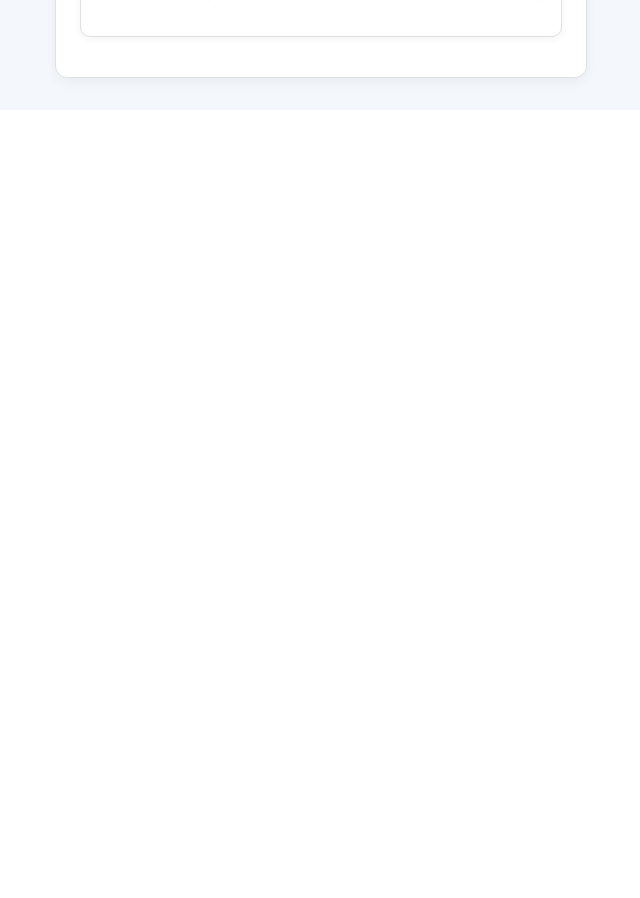
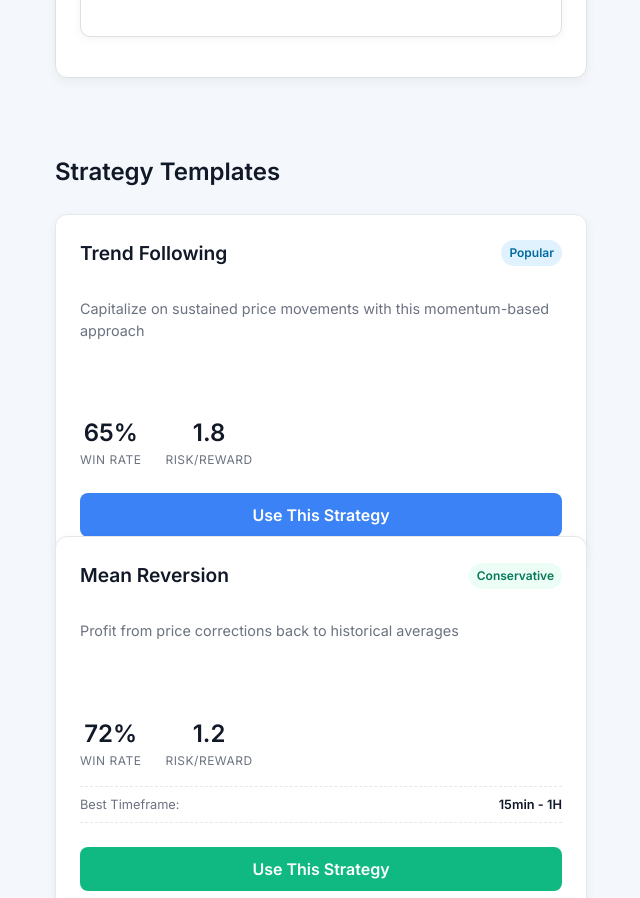
Before and after one commit to sudhanshu2070/last-trade, a React (Vite) app: page / in a window 1280 px wide. Shown: the part 960-1858 px from the top of the page, without its empty margins (217-857 px from the left). Before the commit the page ends 1070 px from the top, so only its background shows below. Built offline with nearby package versions, Linux system fonts and the light colour scheme.

Commit message:
Strategy template 0.1

```diff
--- a/src/components/Dashboard/Dashboard.module.css
+++ b/src/components/Dashboard/Dashboard.module.css
@@ -65,6 +65,24 @@
 .dashboardSection:hover {
   box-shadow: 0 6px 16px rgba(0, 0, 0, 0.1);
   transform: translateY(-2px);
+}
+
+/*Strategy Section*/
+.strategySection {
+  margin-top: 2rem;
+}
+
+.sectionTitle {
+  font-size: 1.5rem;
+  font-weight: 600;
+  color: #111827;
+  margin-bottom: 1.5rem;
+}
+
+.strategyGrid {
+  display: grid;
+  grid-template-columns: repeat(auto-fill, minmax(280px, 1fr));
+  gap: 1.5rem;
 }
 
 /* Activity Section Specific Styles */
--- a/src/components/Dashboard/Dashboard.tsx
+++ b/src/components/Dashboard/Dashboard.tsx
@@ -5,6 +5,8 @@ import TradeButtons from '../TradeButtons/TradeButtons';
 import MarketSection from '../MarketSection/MarketSection';
 import RecentActivity from '../RecentActivity/RecentStrategyActivity';
 import styles from './Dashboard.module.css';
+import TrendFollowingStrategy from '../StrategyTemplate/TrendFollowingStrategy/TrendFollowingStrategy';
+import MeanReversionStrategy from '../StrategyTemplate/MeanReversionStrategy/MeanReversionStrategy';
 
 const Dashboard: React.FC = () => {
   return (
@@ -36,6 +38,14 @@ const Dashboard: React.FC = () => {
             <RecentActivity />
           </section>
         </div>
+
+        <div className={styles.strategySection}>
+          <h2 className={styles.sectionTitle}>Strategy Templates</h2>
+          <div className={styles.strategyGrid}>
+            <TrendFollowingStrategy />
+            <MeanReversionStrategy />
+          </div>
+        </div>
       </div>
     </div>
   );
--- /dev/null
+++ b/src/components/StrategyTemplate/MeanReversionStrategy/MeanReversionStrategy.module.css
@@ -0,0 +1,107 @@
+.strategyCard {
+    background: white;
+    border-radius: 12px;
+    padding: 1.5rem;
+    box-shadow: 0 4px 12px rgba(0, 0, 0, 0.05);
+    border: 1px solid #e5e7eb;
+    transition: all 0.3s ease;
+    height: 100%;
+    display: flex;
+    flex-direction: column;
+  }
+
+  .strategyCard:hover {
+    transform: translateY(-4px);
+    box-shadow: 0 8px 16px rgba(0, 0, 0, 0.1);
+  }
+
+  .header {
+    display: flex;
+    justify-content: space-between;
+    align-items: center;
+    margin-bottom: 1rem;
+  }
+
+  .title {
+    font-size: 1.2rem;
+    font-weight: 600;
+    color: #111827;
+    margin: 0;
+  }
+
+  .badge {
+    background: #ecfdf5;
+    color: #047857;
+    padding: 0.25rem 0.5rem;
+    border-radius: 20px;
+    font-size: 0.75rem;
+    font-weight: 600;
+  }
+
+  .description {
+    color: #6b7280;
+    font-size: 0.9rem;
+    margin-bottom: 1.5rem;
+    flex-grow: 1;
+  }
+
+  .stats {
+    display: flex;
+    gap: 1.5rem;
+    margin-bottom: 1rem;
+  }
+
+  .statItem {
+    display: flex;
+    flex-direction: column;
+    align-items: center;
+  }
+
+  .statValue {
+    font-size: 1.5rem;
+    font-weight: 700;
+    color: #111827;
+  }
+
+  .statLabel {
+    font-size: 0.75rem;
+    color: #6b7280;
+    text-transform: uppercase;
+    letter-spacing: 0.5px;
+  }
+
+  .timeframe {
+    display: flex;
+    justify-content: space-between;
+    margin-bottom: 1.5rem;
+    padding: 0.5rem 0;
+    border-top: 1px dashed #e5e7eb;
+    border-bottom: 1px dashed #e5e7eb;
+  }
+
+  .timeframeLabel {
+    font-size: 0.8rem;
+    color: #6b7280;
+  }
+
+  .timeframeValue {
+    font-size: 0.8rem;
+    font-weight: 600;
+    color: #111827;
+  }
+
+  .useStrategyButton {
+    background: #10b981;
+    color: white;
+    border: none;
+    padding: 0.75rem 1rem;
+    border-radius: 8px;
+    font-weight: 600;
+    width: 100%;
+    cursor: pointer;
+    transition: all 0.2s ease;
+  }
+
+  .useStrategyButton:hover {
+    background: #059669;
+  }
--- /dev/null
+++ b/src/components/StrategyTemplate/MeanReversionStrategy/MeanReversionStrategy.tsx
@@ -0,0 +1,34 @@
+import styles from './MeanReversionStrategy.module.css';
+
+const MeanReversionStrategy = () => {
+  return (
+    <div className={styles.strategyCard}>
+      <div className={styles.header}>
+        <h3 className={styles.title}>Mean Reversion</h3>
+        <span className={styles.badge}>Conservative</span>
+      </div>
+      <p className={styles.description}>
+        Profit from price corrections back to historical averages
+      </p>
+      <div className={styles.stats}>
+        <div className={styles.statItem}>
+          <span className={styles.statValue}>72%</span>
+          <span className={styles.statLabel}>Win Rate</span>
+        </div>
+        <div className={styles.statItem}>
+          <span className={styles.statValue}>1.2</span>
+          <span className={styles.statLabel}>Risk/Reward</span>
+        </div>
+      </div>
+      <div className={styles.timeframe}>
+        <span className={styles.timeframeLabel}>Best Timeframe:</span>
+        <span className={styles.timeframeValue}>15min - 1H</span>
+      </div>
+      <button className={styles.useStrategyButton}>
+        Use This Strategy
+      </button>
+    </div>
+  );
+};
+
+export default MeanReversionStrategy;
--- /dev/null
+++ b/src/components/StrategyTemplate/TrendFollowingStrategy/TrendFollowingStrategy.module.css
@@ -0,0 +1,87 @@
+.strategyCard {
+    background: white;
+    border-radius: 12px;
+    padding: 1.5rem;
+    box-shadow: 0 4px 12px rgba(0, 0, 0, 0.05);
+    border: 1px solid #e5e7eb;
+    transition: all 0.3s ease;
+    height: 100%;
+    display: flex;
+    flex-direction: column;
+  }
+
+  .strategyCard:hover {
+    transform: translateY(-4px);
+    box-shadow: 0 8px 16px rgba(0, 0, 0, 0.1);
+  }
+
+  .header {
+    display: flex;
+    justify-content: space-between;
+    align-items: center;
+    margin-bottom: 1rem;
+  }
+
+  .title {
+    font-size: 1.2rem;
+    font-weight: 600;
+    color: #111827;
+    margin: 0;
+  }
+
+  .badge {
+    background: #e0f2fe;
+    color: #0369a1;
+    padding: 0.25rem 0.5rem;
+    border-radius: 20px;
+    font-size: 0.75rem;
+    font-weight: 600;
+  }
+
+  .description {
+    color: #6b7280;
+    font-size: 0.9rem;
+    margin-bottom: 1.5rem;
+    flex-grow: 1;
+  }
+
+  .stats {
+    display: flex;
+    gap: 1.5rem;
+    margin-bottom: 1.5rem;
+  }
+
+  .statItem {
+    display: flex;
+    flex-direction: column;
+    align-items: center;
+  }
+
+  .statValue {
+    font-size: 1.5rem;
+    font-weight: 700;
+    color: #111827;
+  }
+
+  .statLabel {
+    font-size: 0.75rem;
+    color: #6b7280;
+    text-transform: uppercase;
+    letter-spacing: 0.5px;
+  }
+
+  .useStrategyButton {
+    background: #3b82f6;
+    color: white;
+    border: none;
+    padding: 0.75rem 1rem;
+    border-radius: 8px;
+    font-weight: 600;
+    width: 100%;
+    cursor: pointer;
+    transition: all 0.2s ease;
+  }
+
+  .useStrategyButton:hover {
+    background: #2563eb;
+  }
--- /dev/null
+++ b/src/components/StrategyTemplate/TrendFollowingStrategy/TrendFollowingStrategy.tsx
@@ -0,0 +1,30 @@
+import styles from './TrendFollowingStrategy.module.css';
+
+const TrendFollowingStrategy = () => {
+  return (
+    <div className={styles.strategyCard}>
+      <div className={styles.header}>
+        <h3 className={styles.title}>Trend Following</h3>
+        <span className={styles.badge}>Popular</span>
+      </div>
+      <p className={styles.description}>
+        Capitalize on sustained price movements with this momentum-based approach
+      </p>
+      <div className={styles.stats}>
+        <div className={styles.statItem}>
+          <span className={styles.statValue}>65%</span>
+          <span className={styles.statLabel}>Win Rate</span>
+        </div>
+        <div className={styles.statItem}>
+          <span className={styles.statValue}>1.8</span>
+          <span className={styles.statLabel}>Risk/Reward</span>
+        </div>
+      </div>
+      <button className={styles.useStrategyButton}>
+        Use This Strategy
+      </button>
+    </div>
+  );
+};
+
+export default TrendFollowingStrategy;
```
